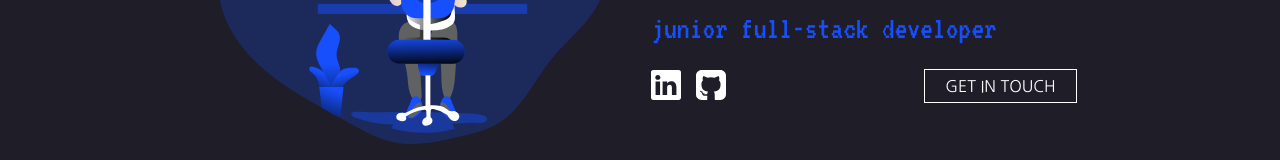
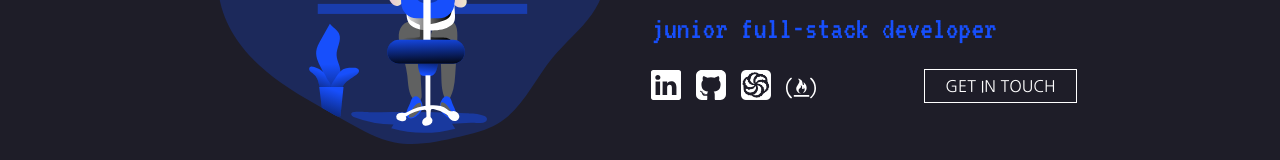
Before and after one commit to corentinchap/portfolio-js, a React (Create React App) app in the folder client/: page / in a window 1280 px wide. Shown: the part 298-458 px from the top of the page. Built offline with nearby package versions, Linux system fonts and the light colour scheme; no server answers.

Commit message:
added codewars and freecodecamp shortcut with title

```diff
--- a/client/src/components/AboutSection.js
+++ b/client/src/components/AboutSection.js
@@ -7,7 +7,8 @@ import { faArrowDown } from '@fortawesome/free-solid-svg-icons';
 
 import github from '../img/github.svg';
 import linkedin from '../img/linkedin.svg';
-
+import freecodecamp from '../img/freecodecamp.svg';
+import codewars from '../img/codewars.png';
 class AboutSection extends Component {
 
     scrollToForm(){
@@ -38,12 +39,20 @@ class AboutSection extends Component {
                                 </div>
                                 <div className="social-contact">
                                     <div className="social" data-cursor="hover">
-                                        <a target="_blank" rel="noopener noreferrer" href="https://www.linkedin.com/in/corentin-chapatte-684234160/" alt="linkedIn">
+                                        <a title="boring but useful social media" target="_blank" rel="noopener noreferrer" href="https://www.linkedin.com/in/corentin-chapatte-684234160/" alt="linkedIn">
                                             <img  alt="LinkedIn" src={linkedin} />
                                         </a>
-                                        <a target="_blank" rel="noopener noreferrer" href="https://github.com/corentinchap">
+                                        <a title="GitHub the code sharing platform" target="_blank" rel="noopener noreferrer" href="https://github.com/corentinchap">
                                             <img alt="Github" src={github}/>
                                         </a>
+                                        <a tile="codewars coding game" target="_blank" rel="noopener noreferrer" href="https://www.codewars.com/users/corentinchap">
+                                            <img alt="Codewars" style={{filter:'invert(1)'}} src={codewars}/>
+                                        </a>
+                                        <a title="freeCodeCamp training certifications" target="_blank" rel="noopener noreferrer" href="https://www.freecodecamp.org/fcc8a8b0848-a68e-4580-9f1d-4a680861d3f1">
+                                            <img alt="FreeCodeCamp" style={{filter:'invert(1)',height:'100%'}} src={freecodecamp}/>
+                                        </a>
+
+
                                     </div>
                                     <div className="contact wrap">
                                        <CursorAwareButton onClick={this.scrollToForm} defaultColor={"#fff"} activeColor={"#174ffc"} >
--- a/client/src/components/utils/Cursor.js
+++ b/client/src/components/utils/Cursor.js
@@ -32,7 +32,7 @@ class Cursor extends Component {
                     this.registerMouseEvent(item);
                 }
             });
-        }.bind(this), 3000)
+        }.bind(this), 2200)
 
 
     }
```
Also changed, not shown: client/src/img/codewars.png (added), client/src/img/freecodecamp.svg (added), 13 other files (tests, documents, lock files or other folders).
